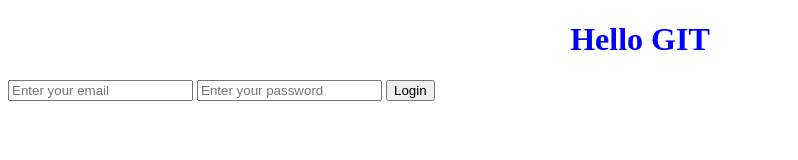
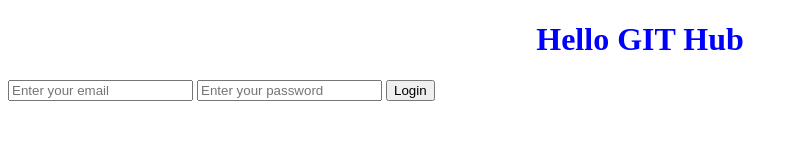
Before and after one commit to Kate2021dar/my-git-app, a plain HTML site: page index.html in a window 1280 px wide. Shown: the whole page, without its empty margins (0-798 px from the left). Drawn offline with Linux system fonts and the light colour scheme.

Commit message:
Update index.html

```diff
--- a/index.html
+++ b/index.html
@@ -4,12 +4,12 @@
 	<meta charset="UTF-8">
 	<meta http-equiv="X-UA-Compatible" content="IE=edge">
 	<meta name="viewport" content="width=device-width, initial-scale=1.0">
-	<title>Document</title>
+	<title>Git Hub</title>
 	<link rel="stylesheet" href="style.css">
 
 </head>
 <body>
-	<h1>Hello GIT</h1>
+	<h1>Hello GIT Hub</h1>
 	<form>
 		<input type="email" placeholder="Enter your email">
 		<input type="password" placeholder="Enter your password">
```
